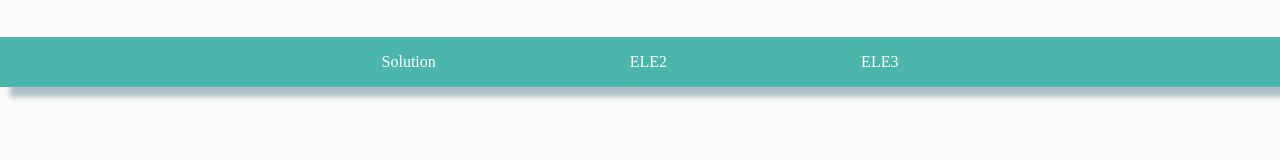
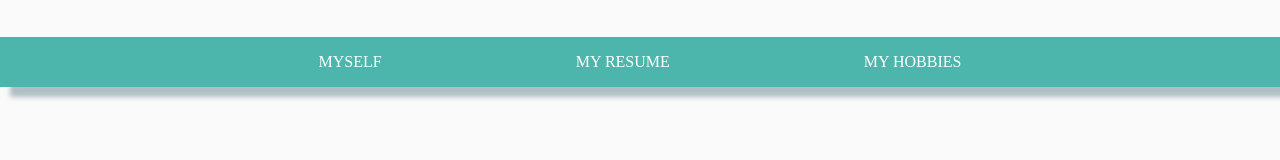
Before and after one commit to eyesblade0staysharp/eyesblade0staysharp.github.io, a plain HTML site: page index.html in a window 1280 px wide. Shown: the top 160 px of the page. Drawn offline with Linux system fonts and the light colour scheme; grey boxes are pictures that could not be loaded.

Commit message:
Update index.html

```diff
--- a/index.html
+++ b/index.html
@@ -14,9 +14,9 @@
     <div id="navdiv"><div>
         <div id="logo"><h1><br/></h1></div>
     <ul>
-        <li><a href="#">Solution</a></li>
-        <li><a href="#">ELE2</a></li>
-        <li><a href="#">ELE3</a></li>
+        <li><a href="#">MYSELF</a></li>
+        <li><a href="#">MY RESUME</a></li>
+        <li><a href="#">MY HOBBIES</a></li>
 
     </ul>
     </div></div>
@@ -24,7 +24,7 @@
 
 <div id="logo1">
 <center>
-    <img src="http://media.istockphoto.com/vectors/hand-with-hammer-vector-id540407068?k=6&m=540407068&s=170667a&w=0&h=9Pe4NBmzz6rIMvfeAOVo5U4aHYqUT0hKPi8VtRP9Pno=" height="150" width="150">
+    <img src="http://1.bp.blogspot.com/-HIdNdzwuUGE/Ur6bgZK5uVI/AAAAAAAABaI/J54T5E1rYCQ/s1600/ISTE_logo.png" height="150" width="150">
     </center>
 </div>
 <div id="name">
```
